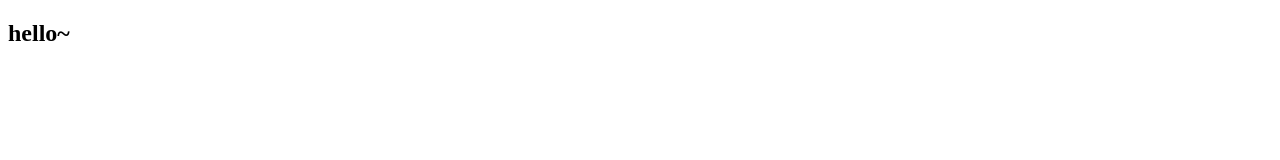
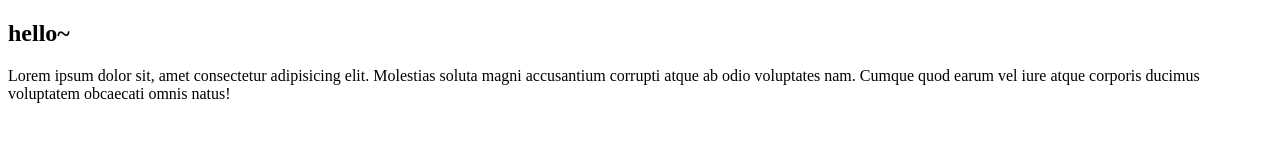
Before and after one commit to asdchanbird/git_master, a plain HTML site: page about.html in a window 1280 px wide. Drawn offline with Linux system fonts and the light colour scheme.

Commit message:
add wrapper

```diff
--- a/about.html
+++ b/about.html
@@ -8,6 +8,7 @@
 </head>
 <body>
     <h2>hello~</h2>
+    <div class="wrapper">Lorem ipsum dolor sit, amet consectetur adipisicing elit. Molestias soluta magni accusantium corrupti atque ab odio voluptates nam. Cumque quod earum vel iure atque corporis ducimus voluptatem obcaecati omnis natus!</div>
 
 </body>
 </html>
```
